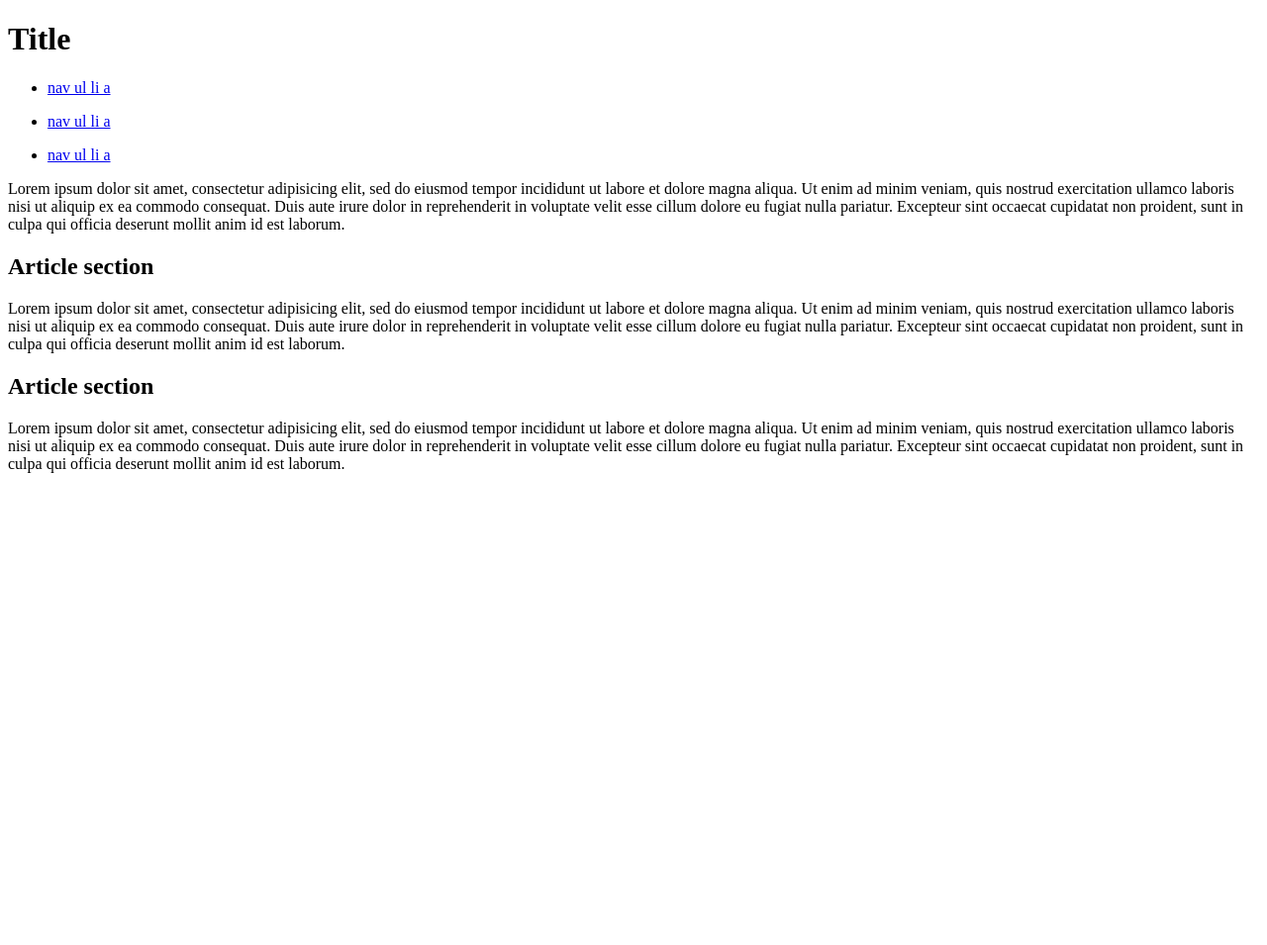
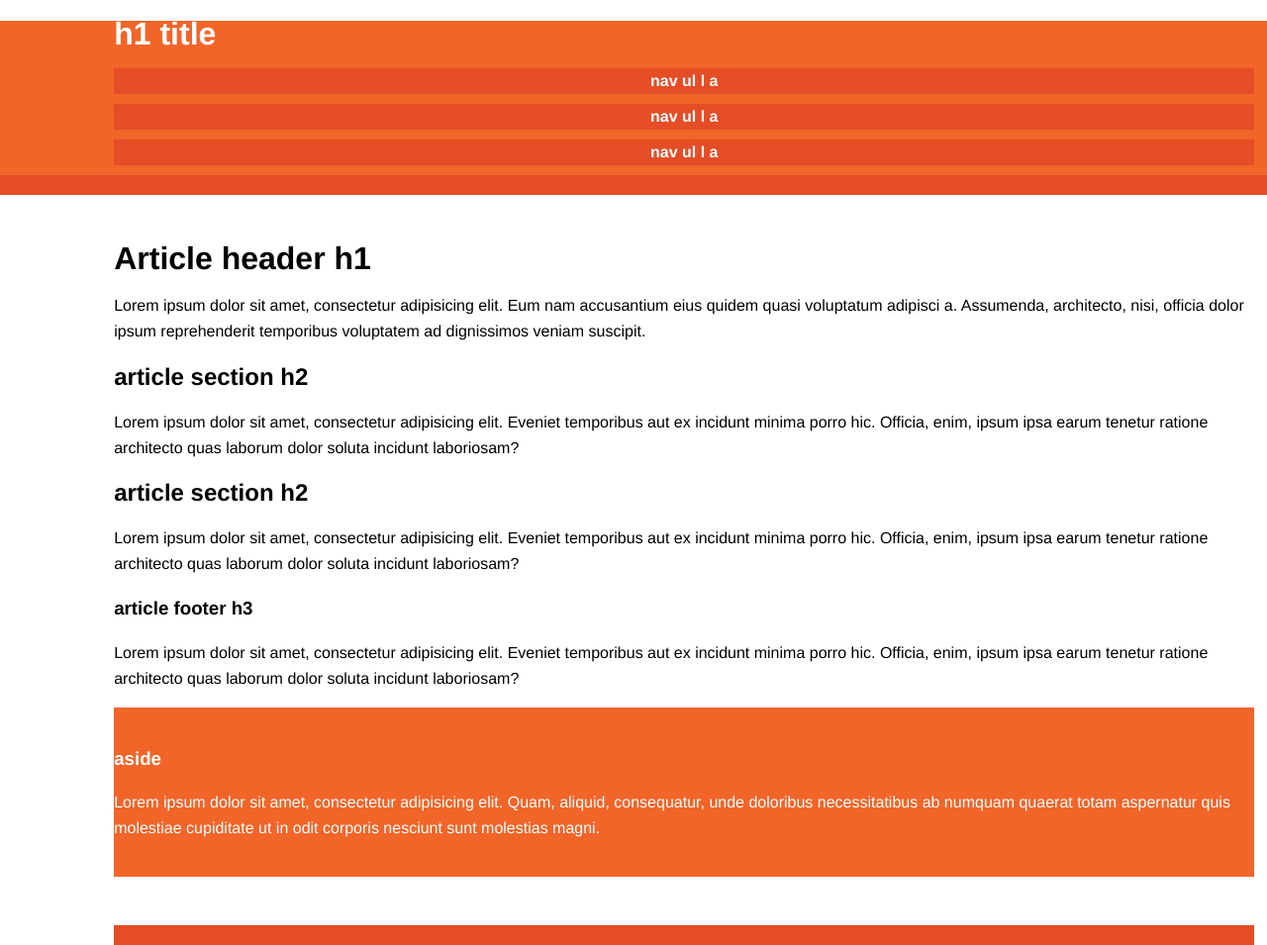
Before and after one commit to GuiAngonese/responsivo, a plain HTML site: page index.html in a window 1280 px wide. Shown: the whole page at 99% size. Before the commit the page ends 800 px from the top, so only its background shows below. Drawn offline with nearby package versions, Linux system fonts and the light colour scheme.

Commit message:
atualizando html e css

```diff
--- /dev/null
+++ b/css/main.css
@@ -0,0 +1,67 @@
+/* GLOBAL */
+
+body{
+	font-family: "Helvetica Neue", Helvetica, Arial, sans-serif;
+	font-size: 16px;
+	line-height: 26px;
+}
+
+.wrap{
+	width: 90%;
+	margin: 0 9%;
+}
+
+#header, .content aside, #footer{
+	background-color: #f16529;
+}
+
+#header{
+	border-bottom: 20px solid #e44d26;
+}
+.main aside, #footer{
+	border-top: 20px solid #e44d26;
+}
+
+/* HEADER */
+
+.title{
+	color: white;
+}
+
+nav ul{
+	list-style: none;
+	list-style-image: none;
+	margin: 0;
+	padding: 0;
+}
+
+nav a{
+	display: block;
+	margin-bottom: 10px;
+	padding-top: 15px 0;
+
+	text-align: center;
+	text-decoration: none;
+	font-weight: bold;
+
+	color: white;
+	background-color: #e44d26;
+}
+
+nav a:hover,
+nav a:visited{
+	color: #fff;
+}
+
+nav a:hover{
+	text-decoration: underline;
+}
+
+.content{
+	padding: 30px 0;
+}
+
+.content aside{
+	color: #fff;
+	padding: 20px 0;
+}
--- a/index.html
+++ b/index.html
@@ -3,61 +3,66 @@
 	<head>
 		<meta charset='utf-8'>
 		<title>Web Design Responsivo</title>
+	<link rel="stylesheet" href="css/main.css">
+	<link rel="stylesheet" href="css/normalize.css">
 	</head>
 	<body>
-		<h1>Title</h1>
+
+		<header id="header">
+		<div class="wrap">
+			<h1 class="title">h1 title</h1>
 
 			<nav>
 				<ul>
-				<li>
-					<a href="#">nav ul li a</a>
-				</li>
-			</ul>
-			<ul>
-				<li>
-					<a href="#">nav ul li a</a>
-				</li>
-			</ul>
-			<ul>
-				<li>
-					<a href="#">nav ul li a</a>
-				</li>
+					<li> <a href="#">nav ul l a</a> </li>
+					<li> <a href="#">nav ul l a</a> </li>
+					<li> <a href="#">nav ul l a</a> </li>
 				</ul>
 			</nav>
+		</div>
+		</header>
+
+	<div class="wrap">
+		<div class="content">
 			<article>
 				<header>
-				<p>
-					Lorem ipsum dolor sit amet, consectetur adipisicing elit, sed do eiusmod
-					tempor incididunt ut labore et dolore magna aliqua. Ut enim ad minim veniam,
-					quis nostrud exercitation ullamco laboris nisi ut aliquip ex ea commodo
-					consequat. Duis aute irure dolor in reprehenderit in voluptate velit esse
-					cillum dolore eu fugiat nulla pariatur. Excepteur sint occaecat cupidatat non
-					proident, sunt in culpa qui officia deserunt mollit anim id est laborum.
-				</p>
+					<h1>Article header h1</h1>
+						<p>Lorem ipsum dolor sit amet, consectetur adipisicing elit. Eum nam accusantium eius quidem quasi voluptatum adipisci a. Assumenda, architecto, nisi, officia dolor ipsum reprehenderit temporibus voluptatem ad dignissimos veniam suscipit.</p>
 				</header>
+				<section>
+					<h2>article section h2</h2>
+					<p>Lorem ipsum dolor sit amet, consectetur adipisicing elit. Eveniet temporibus aut ex incidunt minima porro hic. Officia, enim, ipsum ipsa earum tenetur ratione architecto quas laborum dolor soluta incidunt laboriosam?</p>
+				</section>
+
+				<section>
+					<h2>article section h2</h2>
+					<p>Lorem ipsum dolor sit amet, consectetur adipisicing elit. Eveniet temporibus aut ex incidunt minima porro hic. Officia, enim, ipsum ipsa earum tenetur ratione architecto quas laborum dolor soluta incidunt laboriosam?</p>
+				</section>
+
+				<footer>
+					<h3>article footer h3</h3>
+					<p>Lorem ipsum dolor sit amet, consectetur adipisicing elit. Eveniet temporibus aut ex incidunt minima porro hic. Officia, enim, ipsum ipsa earum tenetur ratione architecto quas laborum dolor soluta incidunt laboriosam?</p>
+				</footer>
+
 			</article>
 
-		<section>
-			<h2>Article section</h2>
-			<p>
-				Lorem ipsum dolor sit amet, consectetur adipisicing elit, sed do eiusmod
-				tempor incididunt ut labore et dolore magna aliqua. Ut enim ad minim veniam,
-				quis nostrud exercitation ullamco laboris nisi ut aliquip ex ea commodo
-				consequat. Duis aute irure dolor in reprehenderit in voluptate velit esse
-				cillum dolore eu fugiat nulla pariatur. Excepteur sint occaecat cupidatat non
-				proident, sunt in culpa qui officia deserunt mollit anim id est laborum.
-			</p>
+			<aside>
+				<h3>aside</h3>
+				<p>Lorem ipsum dolor sit amet, consectetur adipisicing elit. Quam, aliquid, consequatur, unde doloribus necessitatibus ab numquam quaerat totam aspernatur quis molestiae cupiditate ut in odit corporis nesciunt sunt molestias magni.</p>
+			</aside>
+		</div> <!--content-->
+	</div>	<!--wrap-->
 
-			<h2>Article section</h2>
-			<p>
-				Lorem ipsum dolor sit amet, consectetur adipisicing elit, sed do eiusmod
-				tempor incididunt ut labore et dolore magna aliqua. Ut enim ad minim veniam,
-				quis nostrud exercitation ullamco laboris nisi ut aliquip ex ea commodo
-				consequat. Duis aute irure dolor in reprehenderit in voluptate velit esse
-				cillum dolore eu fugiat nulla pariatur. Excepteur sint occaecat cupidatat non
-				proident, sunt in culpa qui officia deserunt mollit anim id est laborum.
-			</p>
-		</section>
+				<footer>
+					<h3></h3>
+				</footer>
+			</article>
+		</div> <!-- /content -->
+		</div> <!-- wrap -->
 
+		<div class="wrap">
+			<footer id="footer">
+
+			</footer>
 	</body>
 </html>
```
Also changed, not shown: css/normalize.css (added), recursos/desktop1.png (added), recursos/desktop2.png (added), recursos/phone1.png (added), recursos/phone2.png (added), recursos/tablet1.png (added), recursos/tablet2.png (added). Lines whose indentation alone changed are shown as unchanged.
